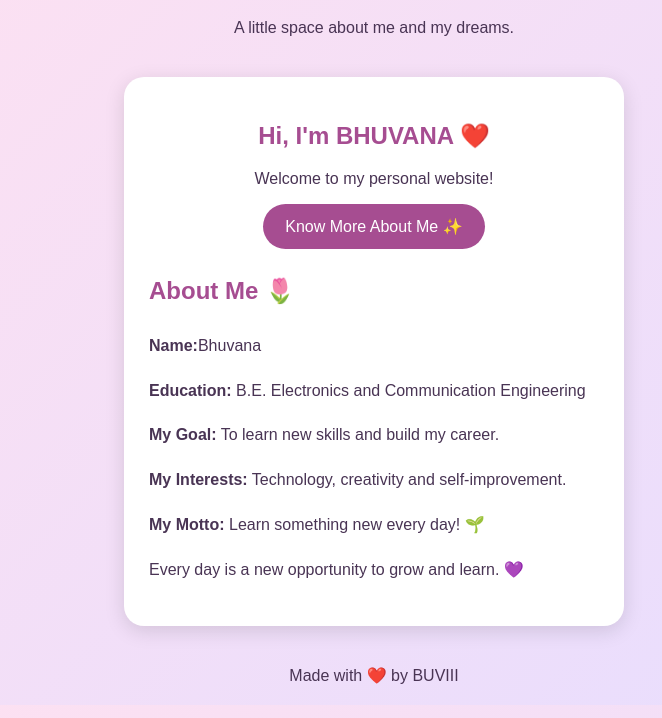
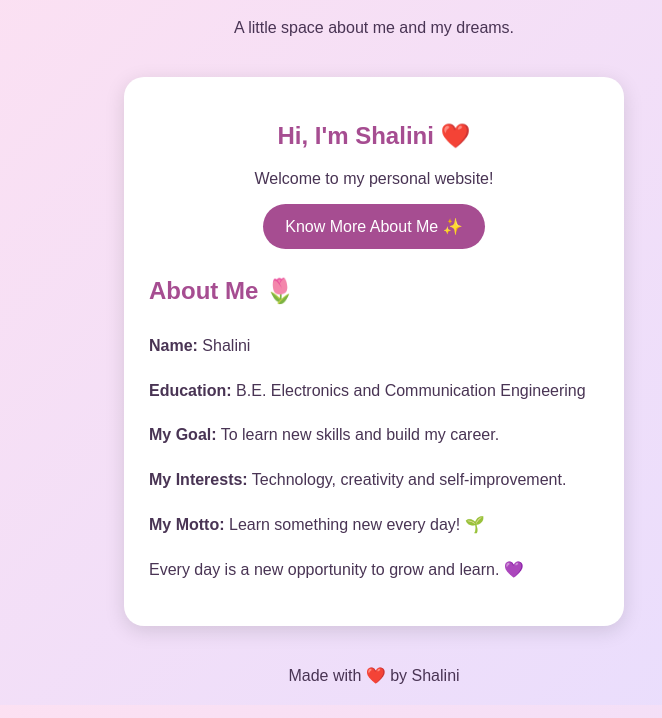
Before and after one commit to bhuvirayappan12/BHUVANESWARI--WEBSITE, a plain HTML site: page index.html in a window 1280 px wide. Both pictures are taken after a click on the button "Know More About Me ✨". Shown: the part 82-800 px from the top of the page, without its empty margins (266-928 px from the left). Drawn offline with Linux system fonts and the light colour scheme.

Commit message:
Update index.html

```diff
--- a/index.html
+++ b/index.html
@@ -62,7 +62,7 @@
 
     <div class="card">
 
-        <h2>Hi, I'm BHUVANA ❤️</h2>
+        <h2>Hi, I'm Shalini ❤️</h2>
 
         <p>Welcome to my personal website!</p>
 
@@ -73,7 +73,7 @@
         <div id="details">
             <h2>About Me 🌷</h2>
 
-            <p><b>Name:</b>Bhuvana</p>
+            <p><b>Name:</b> Shalini</p>
 
             <p><b>Education:</b> B.E. Electronics and Communication Engineering</p>
 
@@ -89,7 +89,7 @@
     </div>
 
     <footer>
-        Made with ❤️ by BUVIII
+        Made with ❤️ by Shalini
     </footer>
 
     <script>
```
